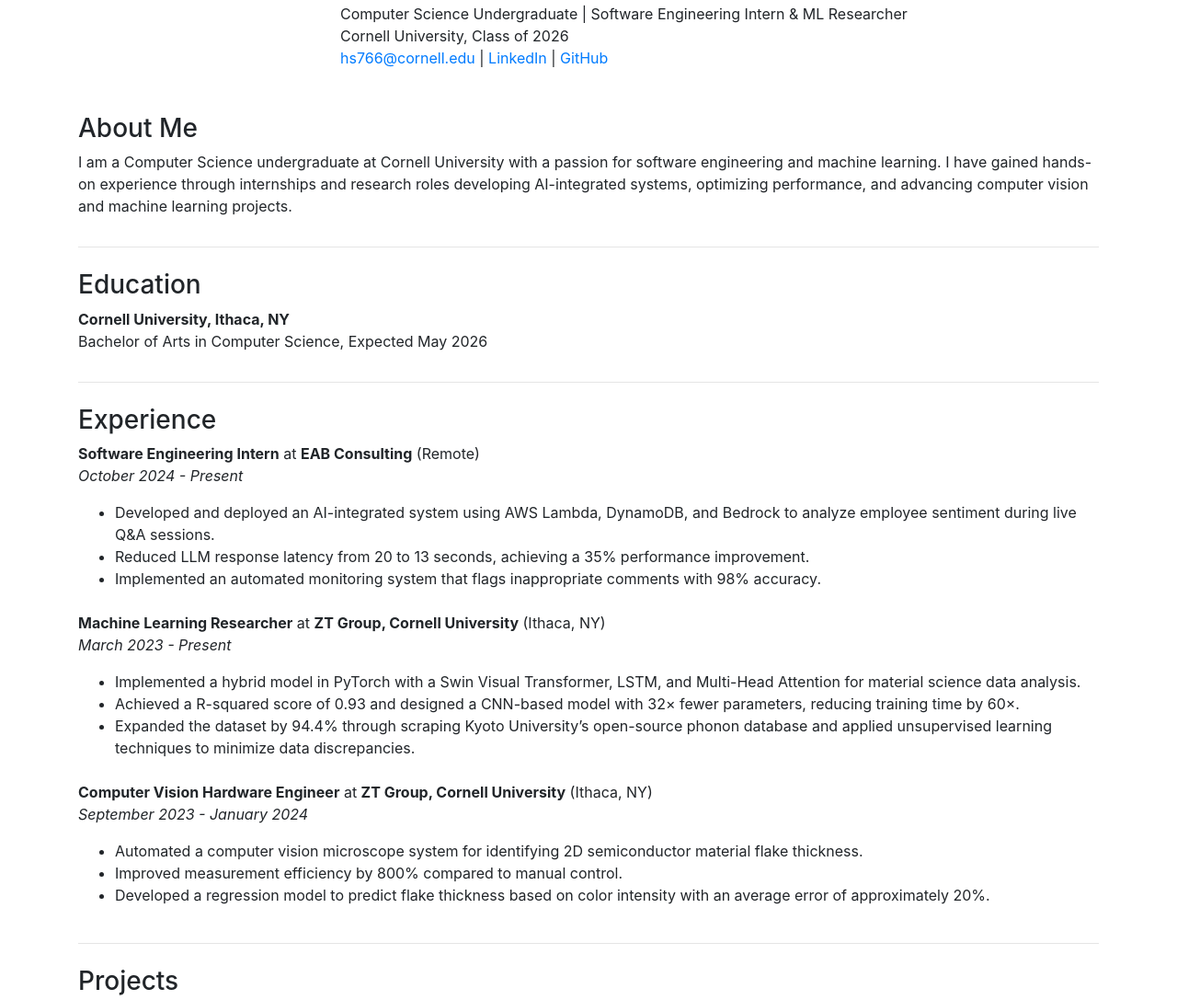
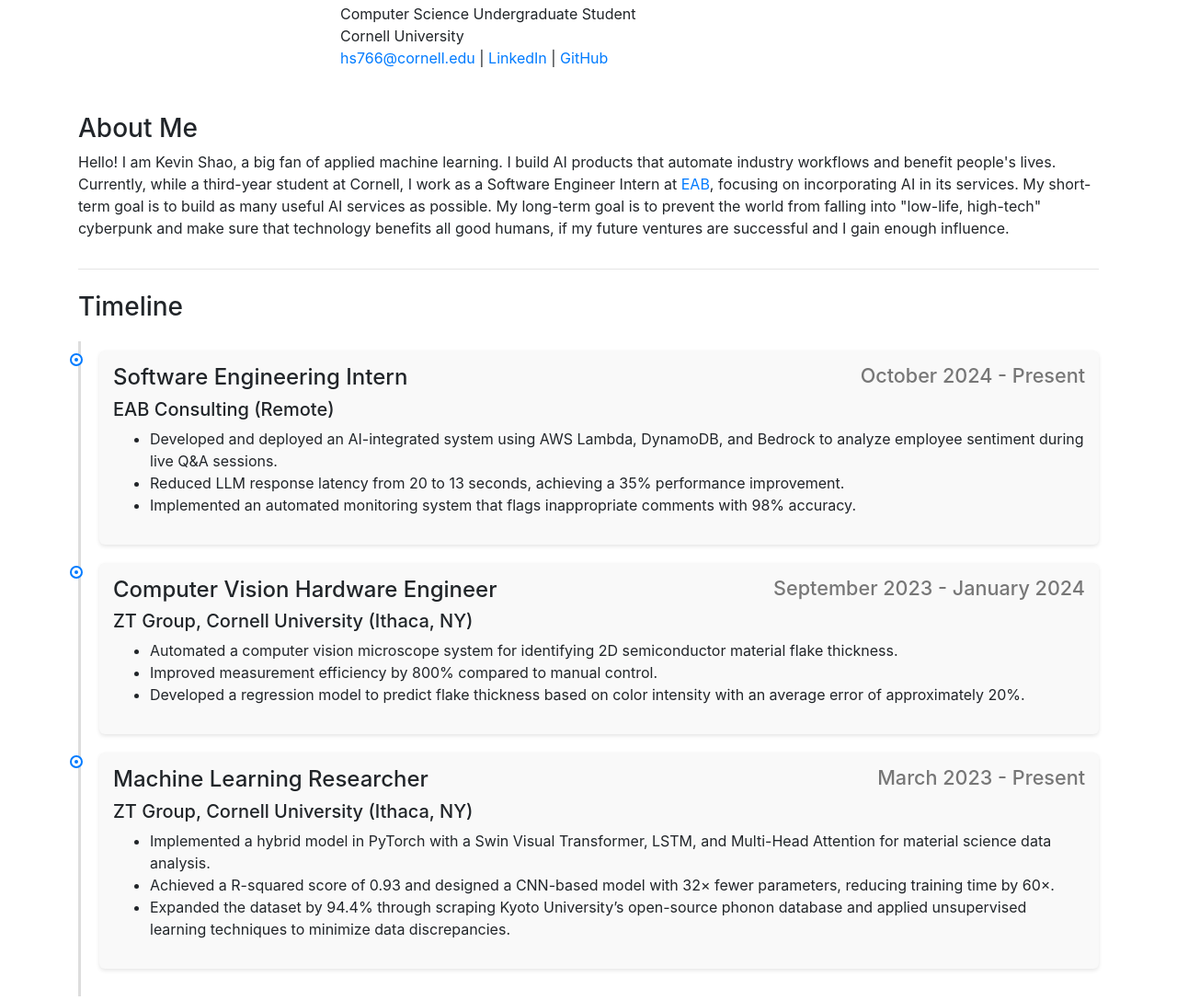
Before and after one commit to spicywagyu04/spicywagyu04.github.io, a plain HTML site: page index.html in a window 1280 px wide. Shown: the part 135-1222 px from the top of the page at 92% size. Drawn offline with nearby package versions, Linux system fonts and the light colour scheme.

Commit message:
Add files via upload

```diff
--- a/index.html
+++ b/index.html
@@ -30,16 +30,13 @@
                         <a class="nav-link text-white" href="#about">About</a>
                     </li>
                     <li class="nav-item">
-                        <a class="nav-link text-white" href="#education">Education</a>
-                    </li>
-                    <li class="nav-item">
-                        <a class="nav-link text-white" href="#experience">Experience</a>
+                        <a class="nav-link text-white" href="#experience">Timeline</a>
                     </li>
                     <li class="nav-item">
                         <a class="nav-link text-white" href="#projects">Projects</a>
                     </li>
                     <li class="nav-item">
-                        <a class="nav-link text-white" href="#skills">Technical Skills</a>
+                        <a class="nav-link text-white" href="#skills">Hobbies</a>
                     </li>
                 </ul>
             </div>
@@ -56,8 +53,8 @@
             </div>
             <div class="col-md-9">
                 <h3>Kevin Shao</h3>
-                <div>Computer Science Undergraduate | Software Engineering Intern &amp; ML Researcher</div>
-                <div>Cornell University, Class of 2026</div>
+                <div>Computer Science Undergraduate Student</div>
+                <div>Cornell University</div>
                 <div>
                     <a href="mailto:hs766@cornell.edu" class="black">hs766@cornell.edu</a> |
                     <a href="https://linkedin.com/in/hongkai-shao" class="black" target="_blank">LinkedIn</a> |
@@ -72,70 +69,69 @@
             <div class="col-md-12">
                 <h3>About Me</h3>
                 <p>
-                    I am a Computer Science undergraduate at Cornell University with a passion for software engineering and machine learning.
-                    I have gained hands-on experience through internships and research roles developing AI-integrated systems,
-                    optimizing performance, and advancing computer vision and machine learning projects.
+                    Hello! I am Kevin Shao, a big fan of applied machine learning. I build AI products that automate industry workflows and benefit people's lives.
+                    Currently, while a third-year student at Cornell, I work as a Software Engineer Intern at <a href="https://www.eab.com/">EAB</a>, focusing on incorporating AI in its services.
+                    My short-term goal is to build as many useful AI services as possible. My long-term goal is to prevent the world from falling into "low-life, high-tech" cyberpunk and make sure that technology benefits all good humans, if my future ventures are successful and I gain enough influence.
                 </p>
             </div>
         </div>
 
         <hr>
 
-        <!-- Education Section -->
-        <div class="row pt-2" id="education">
-            <div class="col-md-12">
-                <h3>Education</h3>
-                <p>
-                    <b>Cornell University, Ithaca, NY</b><br>
-                    Bachelor of Arts in Computer Science, Expected May 2026
-                </p>
-            </div>
-        </div>
-
-        <hr>
-
-        <!-- Experience Section -->
+        <!-- Timeline Section -->
         <div class="row pt-2" id="experience">
             <div class="col-md-12">
-                <h3>Experience</h3>
-                <!-- Software Engineering Intern -->
-                <div class="mb-4">
-                    <p>
-                        <b>Software Engineering Intern</b> at <b>EAB Consulting</b> (Remote)<br>
-                        <i>October 2024 - Present</i>
-                    </p>
+              <h3>Timeline</h3>
+              <div class="timeline">
+                <!-- Timeline Item 1: Software Engineering Intern -->
+                <div class="timeline-item">
+                  <div class="timeline-content">
+                    <h4>
+                      Software Engineering Intern
+                      <span class="timeline-date">October 2024 - Present</span>
+                    </h4>
+                    <h5>EAB Consulting (Remote)</h5>
                     <ul>
-                        <li>Developed and deployed an AI-integrated system using AWS Lambda, DynamoDB, and Bedrock to analyze employee sentiment during live Q&amp;A sessions.</li>
-                        <li>Reduced LLM response latency from 20 to 13 seconds, achieving a 35% performance improvement.</li>
-                        <li>Implemented an automated monitoring system that flags inappropriate comments with 98% accuracy.</li>
+                      <li>Developed and deployed an AI-integrated system using AWS Lambda, DynamoDB, and Bedrock to analyze employee sentiment during live Q&amp;A sessions.</li>
+                      <li>Reduced LLM response latency from 20 to 13 seconds, achieving a 35% performance improvement.</li>
+                      <li>Implemented an automated monitoring system that flags inappropriate comments with 98% accuracy.</li>
                     </ul>
+                  </div>
                 </div>
-                <!-- Machine Learning Researcher -->
-                <div class="mb-4">
-                    <p>
-                        <b>Machine Learning Researcher</b> at <b>ZT Group, Cornell University</b> (Ithaca, NY)<br>
-                        <i>March 2023 - Present</i>
-                    </p>
+                <!-- Timeline Item 2: Computer Vision Hardware Engineer -->
+                <div class="timeline-item">
+                  <div class="timeline-content">
+                    <h4>
+                      Computer Vision Hardware Engineer
+                      <span class="timeline-date">September 2023 - January 2024</span>
+                    </h4>
+                    <h5>ZT Group, Cornell University (Ithaca, NY)</h5>
                     <ul>
-                        <li>Implemented a hybrid model in PyTorch with a Swin Visual Transformer, LSTM, and Multi-Head Attention for material science data analysis.</li>
-                        <li>Achieved a R-squared score of 0.93 and designed a CNN-based model with 32× fewer parameters, reducing training time by 60×.</li>
-                        <li>Expanded the dataset by 94.4% through scraping Kyoto University’s open-source phonon database and applied unsupervised learning techniques to minimize data discrepancies.</li>
+                      <li>Automated a computer vision microscope system for identifying 2D semiconductor material flake thickness.</li>
+                      <li>Improved measurement efficiency by 800% compared to manual control.</li>
+                      <li>Developed a regression model to predict flake thickness based on color intensity with an average error of approximately 20%.</li>
                     </ul>
+                  </div>
                 </div>
-                <!-- Computer Vision Hardware Engineer -->
-                <div class="mb-4">
-                    <p>
-                        <b>Computer Vision Hardware Engineer</b> at <b>ZT Group, Cornell University</b> (Ithaca, NY)<br>
-                        <i>September 2023 - January 2024</i>
-                    </p>
+                <!-- Timeline Item 3: Machine Learning Researcher -->
+                <div class="timeline-item">
+                  <div class="timeline-content">
+                    <h4>
+                      Machine Learning Researcher
+                      <span class="timeline-date">March 2023 - Present</span>
+                    </h4>
+                    <h5>ZT Group, Cornell University (Ithaca, NY)</h5>
                     <ul>
-                        <li>Automated a computer vision microscope system for identifying 2D semiconductor material flake thickness.</li>
-                        <li>Improved measurement efficiency by 800% compared to manual control.</li>
-                        <li>Developed a regression model to predict flake thickness based on color intensity with an average error of approximately 20%.</li>
+                      <li>Implemented a hybrid model in PyTorch with a Swin Visual Transformer, LSTM, and Multi-Head Attention for material science data analysis.</li>
+                      <li>Achieved a R-squared score of 0.93 and designed a CNN-based model with 32× fewer parameters, reducing training time by 60×.</li>
+                      <li>Expanded the dataset by 94.4% through scraping Kyoto University’s open-source phonon database and applied unsupervised learning techniques to minimize data discrepancies.</li>
                     </ul>
+                  </div>
                 </div>
+              </div>
             </div>
-        </div>
+          </div>
+
 
         <hr>
 
--- a/styles.css
+++ b/styles.css
@@ -0,0 +1,50 @@
+/* Timeline container */
+.timeline {
+    position: relative;
+    margin: 20px 0;
+    padding: 10px 0;
+    border-left: 3px solid #ddd;
+  }
+
+  /* Each timeline item */
+  .timeline-item {
+    position: relative;
+    margin-bottom: 20px;
+    padding-left: 20px;
+  }
+
+  /* The dot on the timeline */
+  .timeline-item::before {
+    content: '';
+    position: absolute;
+    left: -10px;
+    top: 5px;
+    width: 10px;
+    height: 10px;
+    background-color: #007bff;
+    border: 3px solid #fff;
+    border-radius: 50%;
+    box-shadow: 0 0 0 2px #007bff;
+  }
+
+  /* Timeline content box */
+  .timeline-content {
+    background: #f9f9f9;
+    padding: 15px;
+    border-radius: 6px;
+    box-shadow: 0 2px 4px rgba(0,0,0,0.1);
+  }
+
+  /* Date styling */
+  .timeline-date {
+    float: right;
+    font-size: 0.9em;
+    color: #777;
+  }
+
+  /* Clear floats */
+  .timeline-content:after {
+    content: "";
+    display: table;
+    clear: both;
+  }
```
